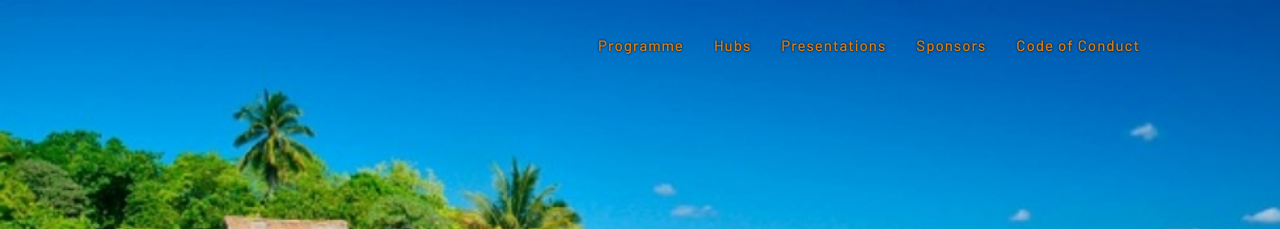
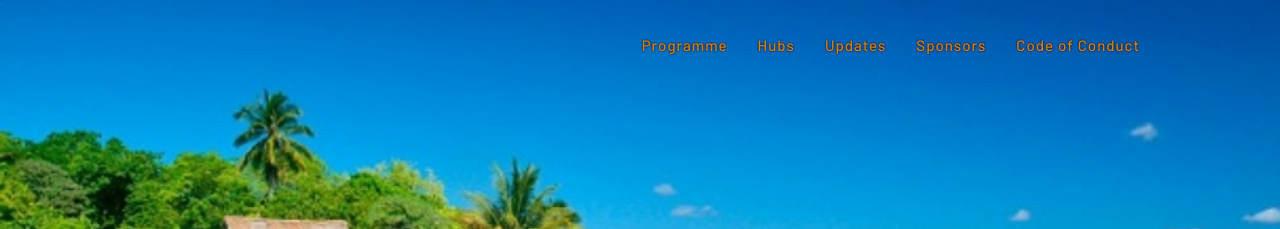
Before and after one commit to osgeo-oceania/foss4g-sotm-oceania-2020, a Jekyll site: the page built from index.html, in a window 1280 px wide. Shown: the top 229 px of the page. Built offline with Jekyll 4.4.1, drawn with Linux system fonts in a browser that asks for light colours.

Commit message:
Update nav.html

```diff
--- a/_includes/nav.html
+++ b/_includes/nav.html
@@ -70,10 +70,10 @@
                       {% endif %}
                     </li>
 		    <li>
-                      {% if page.role == 'index' %}
-                        <a class="page-scroll" href="#presentations">Presentations</a>
+	              {% if page.role == 'index' %}
+                      <a class="page-scroll" href="#newsletter">Updates</a>
                       {% else %}
-                        <a class="" href="{{site.baseurl}}/#presentations">Presentations</a>
+                        <a class="" href="{{site.baseurl}}/#newsletter">Updates</a>
                       {% endif %}
                     </li>
                     <li>
```
